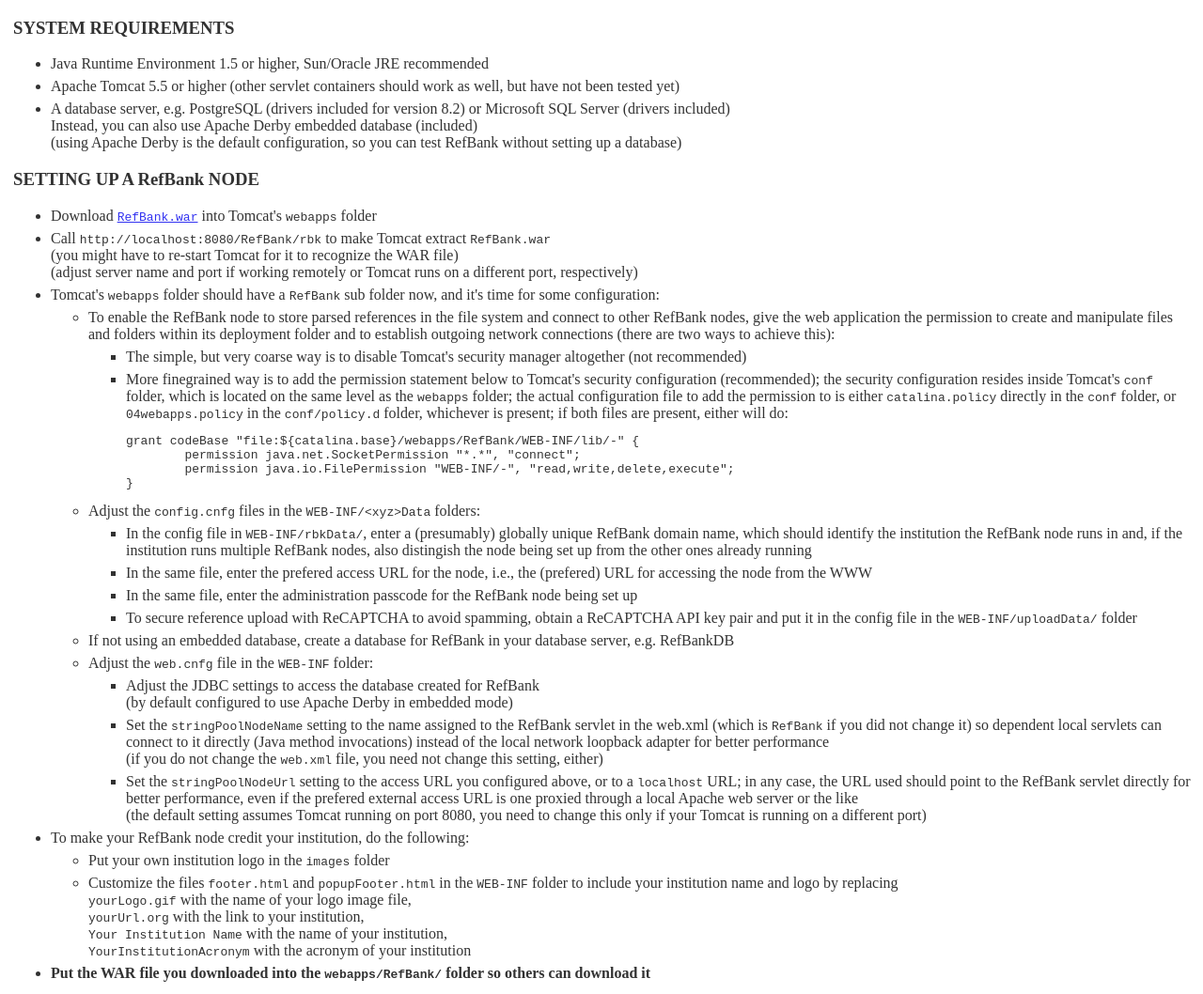
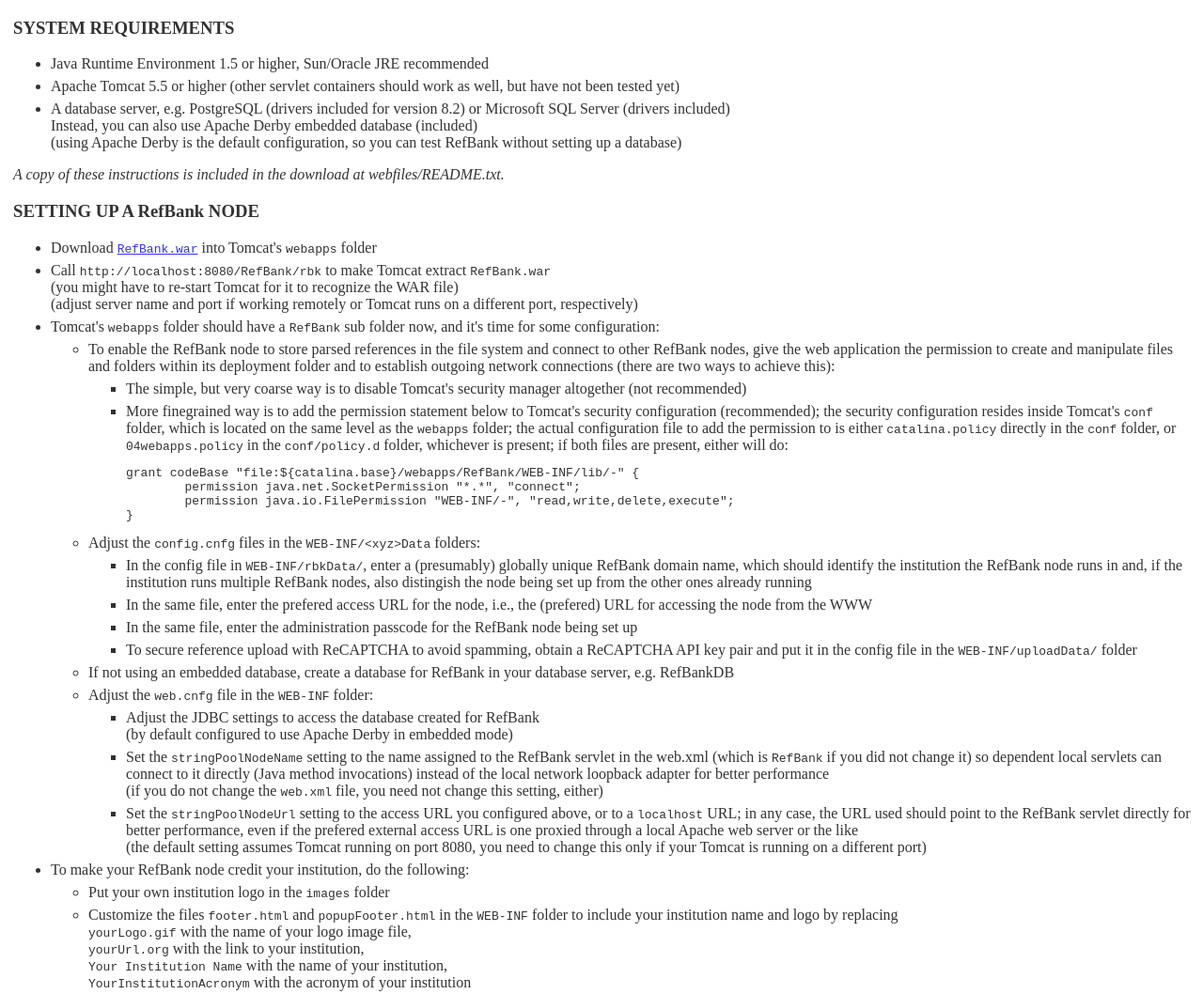
Before and after one commit to VBRANT/refbank, a plain HTML site: page webfiles/WEB-INF/downloadRefBank.html in a window 1280 px wide. Shown: the top 1058 px of the page at 94% size. Drawn offline with Linux system fonts and the light colour scheme.

Commit message:
Added a comment to the instructions page highlighting that a copy of the instructions is included in the download.
Signed-off-by: David King <David.King@open.ac.uk>

```diff
--- a/webfiles/WEB-INF/downloadRefBank.html
+++ b/webfiles/WEB-INF/downloadRefBank.html
@@ -26,6 +26,7 @@
 Instead, you can also use Apache Derby embedded database (included)<br/>
 (using Apache Derby is the default configuration, so you can test RefBank without setting up a database)</li>
 </ul>
+<em>A copy of these instructions is included in the download at webfiles/README.txt.</em>
 <h3>SETTING UP A RefBank NODE</h3>
 <ul>
 <!-- li>Download <a href="/RefBank.zip">RefBank.zip</a></li>
```
